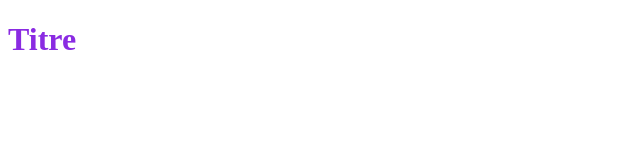
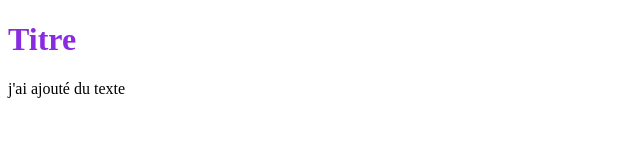
Before and after one commit to VirgileFu/projet-site, a plain HTML site: page index.html in a window 1280 px wide. Shown: the whole page, without its empty margins (0-640 px from the left). Drawn offline with Linux system fonts and the light colour scheme.

Commit message:
ajout d'un texte

```diff
--- a/index.html
+++ b/index.html
@@ -9,5 +9,6 @@
 
 <body>
     <h1 style="color: blueviolet;"> Titre </h1>
+    <p>j'ai ajouté du texte</p>
 </body>
 </html>
```
